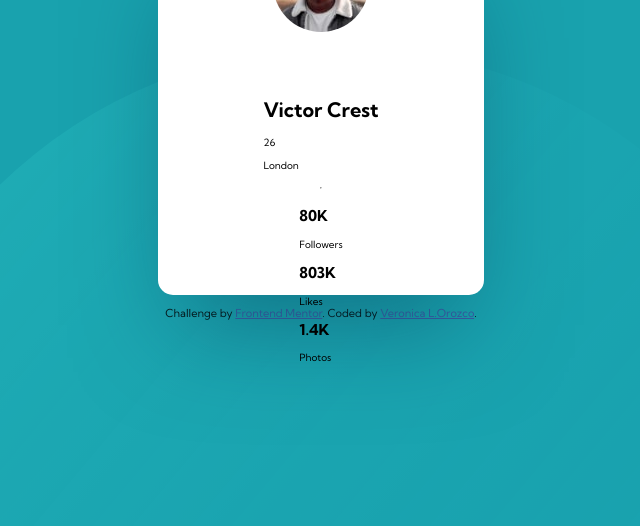
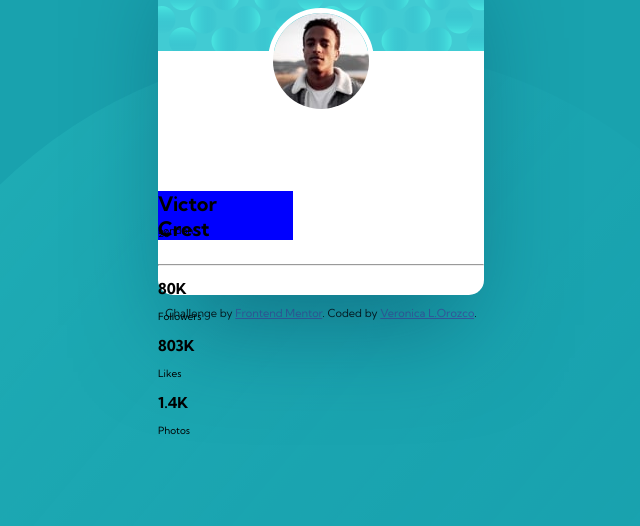
Before and after one commit to VLOrozco/Mobile-first-responsive-profile-card-component, a plain HTML site: page index.html in a window 1280 px wide. Shown: the part 274-800 px from the top of the page, without its empty margins (319-959 px from the left). Drawn offline with Linux system fonts and the light colour scheme.

Commit message:
card header adjustments

```diff
--- a/index.html
+++ b/index.html
@@ -19,12 +19,14 @@
 <div class="card">
   <!-- Header & Image -->
   <div class="header-bg"><img class="bg-pattern" src="images/bg-pattern-card.svg"></div>
-  <div class="image"><img src="images/image-victor.jpg" alt="Image of Victor" class="photo"></div>
+  <div class="image"><img src="images/image-victor.jpg" alt="Image of Victor" class="photo-main"></div>
 
   <!-- Description -->
   <div class="description-box">
-    <h1 class="name">Victor Crest</h1>
-    <span class="age">26</span>
+    <div class="name-age">
+      <h1 class="name">Victor Crest</h1>
+      <span class="age">26</span>
+    </div>
     <p class="location">London</p>
   </div>
 
--- a/styles.css
+++ b/styles.css
@@ -28,18 +28,13 @@ body, html {
   overflow: hidden;
 }
 
-body, .card {
+body {
   display: flex;
   flex-direction: column;
   justify-content: center;
   align-items: center;
 }
 
-:root {
-  /* typography */
-  font-family: 'Kumbh Sans', sans-serif;
-  font-size: 10px;
-}
 
 
 
@@ -79,26 +74,42 @@ body, .card {
   z-index: 1;
 }
   .header-bg, .bg-pattern {
-    height: 107%;
     width: 100%;
     border-radius: 15px 15px 0 0;
   }
   .image {
     position: relative;
     /* background-color: purple; */
-    top: -44px;
-    border: 5px solid #FFFFFF;
+    top: -46.8px;
+    left: 110px;
     border-radius: 50%;
   }
-    .photo {
+    .photo-main {
       position: relative;
       border-radius: 50%;
+      border: 5px solid #FFF;
     }
 
 
   .description-box {
-    display: relative;
+    background-color: blue;
+    display: block;
+    height: 49px;
+    width: 135px;
+    margin-top: 28px;
+    margin-bottom: 24px;
   }
+    .name-age {
+      height: 23px;
+      width: 23px;
+    }
+    .name {
+      height: 22px;
+      width: 104px;
+    }
+    /* .age {
+      position: relative;
+    } */
 
 /* ========================================================================= */
 
```
